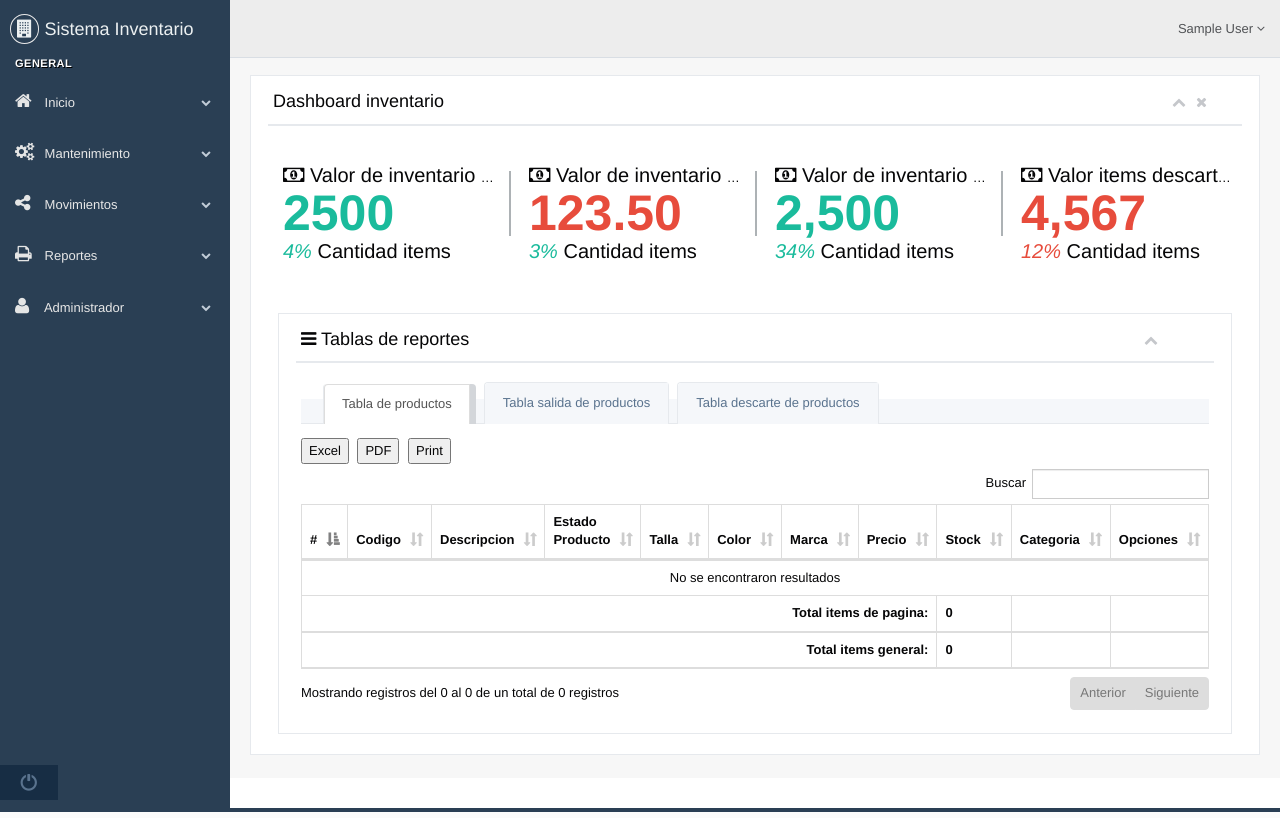
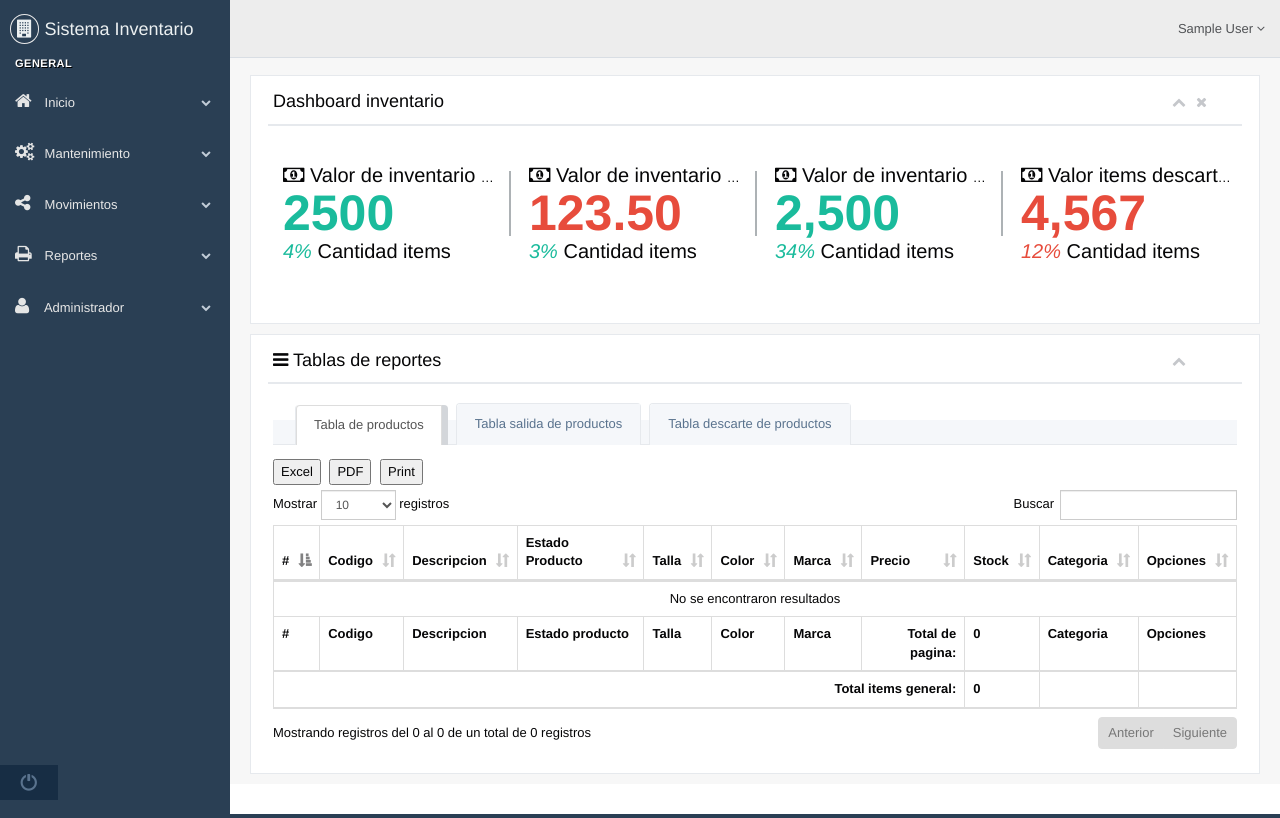
Before and after one commit to melgar1992/sistema-inventario, a CodeIgniter app: page /sistema-inventario/Dashboard in a window 1280 px wide. Run offline with CodeIgniter, Linux system fonts and the light colour scheme; the visitor is signed in with stand-in values (Sample User, id 1); data that the repository does not hold is empty; some libraries are stand-ins or nearby versions.

Commit message:
Dashboard
Se realizaron cambios en la UI del sarhboard, se tiene que arreglar el responsive.

```diff
--- a/application/views/Dashboard.php
+++ b/application/views/Dashboard.php
@@ -50,7 +50,10 @@
 
                 </div>
               </div>
-              <div class="">
+            </div>
+          </div>
+        </div>
+        <div class="row">
           <div class="col-md-12 col-sm-12 col-xs-12">
             <div class="x_panel">
               <div class="x_title">
@@ -58,16 +61,13 @@
                 <ul class="nav navbar-right panel_toolbox">
                   <li><a class="collapse-link"><i class="fa fa-chevron-up"></i></a>
                   </li>
-
                 </ul>
                 <div class="clearfix"></div>
               </div>
               <div class="x_content">
-
-
                 <div class="" role="tabpanel" data-example-id="togglable-tabs">
                   <ul id="myTab" class="nav nav-tabs bar_tabs" role="tablist">
-                          <li role="presentation" class="active"><a href="#tab_content1" id="home-tab" role="tab" data-toggle="tab" aria-expanded="true">Tabla de productos</a>
+                    <li role="tablaProdcutos" class="active"><a href="#tab_content1" id="home-tab" role="tab" data-toggle="tab" aria-expanded="true">Tabla de productos</a>
                     </li>
                     <li role="presentation" class=""><a href="#tab_content2" role="tab" id="profile-tab" data-toggle="tab" aria-expanded="false">Tabla salida de productos</a>
                     </li>
@@ -120,14 +120,21 @@
                         </tbody>
                         <tfoot>
                           <tr>
-                                  <th colspan="8" style="text-align:right">Total items de pagina:</th>
+                            <th>#</th>
+                            <th>Codigo</th>
+                            <th>Descripcion</th>
+                            <th>Estado producto</th>
+                            <th>Talla</th>
+                            <th>Color</th>
+                            <th>Marca</th>
+                            <th style="text-align:right">Total de pagina:</th>
                             <th></th>
-                                  <th></th>
-                                  <th></th>
+                            <th>Categoria</th>
+                            <th>Opciones</th>
                           </tr>
                           <tr>
                             <th colspan="8" style="text-align:right">Total items general:</th>
-                                  <th id="Total_productos"></th>
+                            <th></th>
                             <th></th>
                             <th></th>
                           </tr>
@@ -151,7 +158,4 @@
         </div>
       </div>
     </div>
-        </div>
-      </div>
-    </div>
     <!-- /page content -->
--- a/assets/JavaScript/JsDashboard.js
+++ b/assets/JavaScript/JsDashboard.js
@@ -2,7 +2,7 @@ $(document).ready(function () {
 	var base_url = $('#base_url').val();
 
 	$('#tablaProdcutos').DataTable({
-		responsive: "true",
+
 		"language": {
 			'lengthMenu': "Mostrar _MENU_ registros",
 			"zeroRecords": "No se encontraron resultados",
@@ -56,7 +56,8 @@ $(document).ready(function () {
 			$('tr:eq(1) th:eq(1)', api.table().footer()).html(total);
 		},
 
-        dom: 'Bfrtip',
+		dom: 'Blfrtip',
+		responsive: "true",
 		buttons: [
 			{
 				extend: 'excelHtml5',
@@ -81,14 +82,11 @@ $(document).ready(function () {
 				footer: true,
 				exportOptions: {
 					columns: [1, 2, 3, 4, 5, 6, 7, 8, 9],
-                    format:{
-                        footer: function (data, row, column, node) {
-                            return column === 8 && column === 9;
+
 				}
 			},
 
-				}
-			}
+
 		],
 	});
 });
```
Lines whose indentation alone changed are shown as unchanged.
